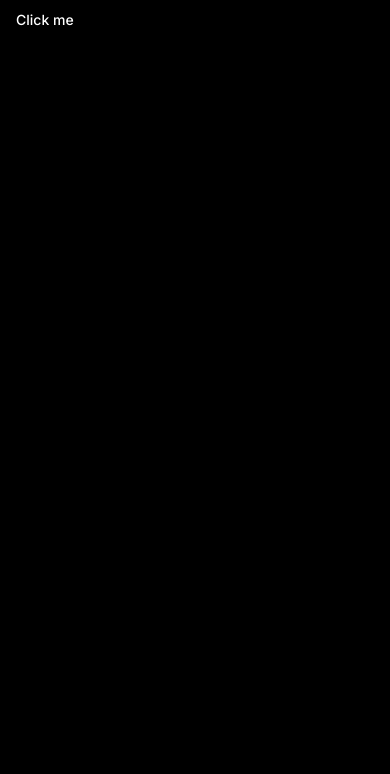
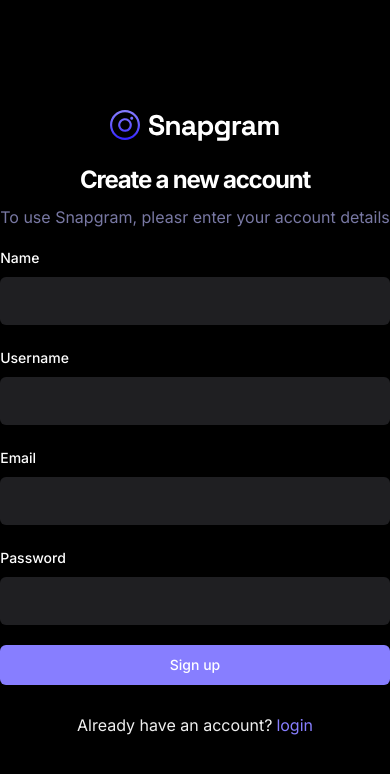
Before and after one commit to amrrmohamed87/Snapgram, a React (Vite) app: page /sign-up in a window 390 px wide. Shown: the top 774 px of the page. Built offline with nearby package versions, Linux system fonts and the light colour scheme.

Commit message:
Creation of Signup page

```diff
--- a/src/_auth/AuthLayout.tsx
+++ b/src/_auth/AuthLayout.tsx
@@ -8,7 +8,13 @@
         <Navigate to="/" />
       ) : (
         <>
-          <section><Outlet /></section>
+          <section className="flex flex-1 justify-center items-center flex-col py-10">
+            <Outlet />
+          </section>
+          <img
+            src="/assets/images/side-img.svg"
+            alt="logo"
+            className="hidden xl:block h-screen w-1/2 object-cover bg-no-repeat" />
         </>
       )
       }
--- a/src/_auth/forms/SigninForm.tsx
+++ b/src/_auth/forms/SigninForm.tsx
@@ -1,9 +1,8 @@
-import React from 'react'
 
 const SigninForm = () => {
   return (
     <div>
-
+      Sigin
     </div>
   )
 }
--- a/src/_auth/forms/SignupForm.tsx
+++ b/src/_auth/forms/SignupForm.tsx
@@ -1,10 +1,125 @@
-import { Button } from "@/components/ui/button"
+import { zodResolver } from "@hookform/resolvers/zod";
+import { Link } from 'react-router-dom';
+import {
+  Form,
+  FormControl,
+  FormField,
+  FormItem,
+  FormLabel,
+  FormMessage,
+} from "@/components/ui/form"
+import { Input } from "@/components/ui/input";
+import { Button } from "@/components/ui/button";
+import { useForm } from "react-hook-form";
+import { SignupValidation } from "@/lib/validation";
+import { z } from "zod";
+import Loader from "@/components/ui/shared/Loader";
+
+
 
 const SiginupForm = () => {
+
+  const isLoading = false;
+
+  // 1. Define your form.
+  const form = useForm<z.infer<typeof SignupValidation>>({
+    resolver: zodResolver(SignupValidation),
+    defaultValues: {
+      name: '',
+      username: "",
+      email: '',
+      password: '',
+    },
+  })
+
+  // 2. Define a submit handler.
+  function onSubmit(values: z.infer<typeof SignupValidation>) {
+    // Do something with the form values.
+    // ✅ This will be type-safe and validated.
+    console.log(values)
+  }
+
   return (
-    <div>
-      <Button>Click me</Button>
-    </div>
+
+    <Form {...form}>
+      <div className="sm:w-420 flex-center flex-col">
+        <img src="/assets/images/logo.svg" alt="logo" />
+        <h2 className="h3-bold med:h2-bold pt-5 sm:pt-12">Create a new account</h2>
+        <p className="text-light-3 small-meduim md:base-regular mt-2">To use Snapgram, pleasr enter your account details</p>
+
+
+        <form onSubmit={form.handleSubmit(onSubmit)} className="flex flex-col gap-5 w-full mt-4">
+          <FormField
+            control={form.control}
+            name="name"
+            render={({ field }) => (
+              <FormItem>
+                <FormLabel>Name</FormLabel>
+                <FormControl>
+                  <Input type="text" className="shad-input" {...field} />
+                </FormControl>
+
+                <FormMessage />
+              </FormItem>
+            )}
+          />
+          <FormField
+            control={form.control}
+            name="username"
+            render={({ field }) => (
+              <FormItem>
+                <FormLabel>Username</FormLabel>
+                <FormControl>
+                  <Input type="text" className="shad-input" {...field} />
+                </FormControl>
+
+                <FormMessage />
+              </FormItem>
+            )}
+          />
+          <FormField
+            control={form.control}
+            name="email"
+            render={({ field }) => (
+              <FormItem>
+                <FormLabel>Email</FormLabel>
+                <FormControl>
+                  <Input type="email" className="shad-input" {...field} />
+                </FormControl>
+
+                <FormMessage />
+              </FormItem>
+            )}
+          />
+          <FormField
+            control={form.control}
+            name="password"
+            render={({ field }) => (
+              <FormItem>
+                <FormLabel>Password</FormLabel>
+                <FormControl>
+                  <Input type="password" className="shad-input" {...field} />
+                </FormControl>
+
+                <FormMessage />
+              </FormItem>
+            )}
+          />
+          <Button type="submit" className="shad-button_primary">
+            {isLoading ? (
+              <div className="flex-center gap-2">
+                <Loader /> Loading...
+              </div>
+            ) : "Sign up"}
+          </Button>
+          <p className="text-small-regular text-light-2 text-center mt-2">
+            Already have an account?
+            <Link to="/sign-in" className="text-primary-500 text-small-semibold ml-1">login</Link>
+          </p>
+        </form>
+      </div>
+    </Form>
+
   )
 }
 
--- /dev/null
+++ b/src/components/ui/form.tsx
@@ -0,0 +1,176 @@
+import * as React from "react"
+import * as LabelPrimitive from "@radix-ui/react-label"
+import { Slot } from "@radix-ui/react-slot"
+import {
+  Controller,
+  ControllerProps,
+  FieldPath,
+  FieldValues,
+  FormProvider,
+  useFormContext,
+} from "react-hook-form"
+
+import { cn } from "@/lib/utils"
+import { Label } from "@/components/ui/label"
+
+const Form = FormProvider
+
+type FormFieldContextValue<
+  TFieldValues extends FieldValues = FieldValues,
+  TName extends FieldPath<TFieldValues> = FieldPath<TFieldValues>
+> = {
+  name: TName
+}
+
+const FormFieldContext = React.createContext<FormFieldContextValue>(
+  {} as FormFieldContextValue
+)
+
+const FormField = <
+  TFieldValues extends FieldValues = FieldValues,
+  TName extends FieldPath<TFieldValues> = FieldPath<TFieldValues>
+>({
+  ...props
+}: ControllerProps<TFieldValues, TName>) => {
+  return (
+    <FormFieldContext.Provider value={{ name: props.name }}>
+      <Controller {...props} />
+    </FormFieldContext.Provider>
+  )
+}
+
+const useFormField = () => {
+  const fieldContext = React.useContext(FormFieldContext)
+  const itemContext = React.useContext(FormItemContext)
+  const { getFieldState, formState } = useFormContext()
+
+  const fieldState = getFieldState(fieldContext.name, formState)
+
+  if (!fieldContext) {
+    throw new Error("useFormField should be used within <FormField>")
+  }
+
+  const { id } = itemContext
+
+  return {
+    id,
+    name: fieldContext.name,
+    formItemId: `${id}-form-item`,
+    formDescriptionId: `${id}-form-item-description`,
+    formMessageId: `${id}-form-item-message`,
+    ...fieldState,
+  }
+}
+
+type FormItemContextValue = {
+  id: string
+}
+
+const FormItemContext = React.createContext<FormItemContextValue>(
+  {} as FormItemContextValue
+)
+
+const FormItem = React.forwardRef<
+  HTMLDivElement,
+  React.HTMLAttributes<HTMLDivElement>
+>(({ className, ...props }, ref) => {
+  const id = React.useId()
+
+  return (
+    <FormItemContext.Provider value={{ id }}>
+      <div ref={ref} className={cn("space-y-2", className)} {...props} />
+    </FormItemContext.Provider>
+  )
+})
+FormItem.displayName = "FormItem"
+
+const FormLabel = React.forwardRef<
+  React.ElementRef<typeof LabelPrimitive.Root>,
+  React.ComponentPropsWithoutRef<typeof LabelPrimitive.Root>
+>(({ className, ...props }, ref) => {
+  const { error, formItemId } = useFormField()
+
+  return (
+    <Label
+      ref={ref}
+      className={cn(error && "text-destructive", className)}
+      htmlFor={formItemId}
+      {...props}
+    />
+  )
+})
+FormLabel.displayName = "FormLabel"
+
+const FormControl = React.forwardRef<
+  React.ElementRef<typeof Slot>,
+  React.ComponentPropsWithoutRef<typeof Slot>
+>(({ ...props }, ref) => {
+  const { error, formItemId, formDescriptionId, formMessageId } = useFormField()
+
+  return (
+    <Slot
+      ref={ref}
+      id={formItemId}
+      aria-describedby={
+        !error
+          ? `${formDescriptionId}`
+          : `${formDescriptionId} ${formMessageId}`
+      }
+      aria-invalid={!!error}
+      {...props}
+    />
+  )
+})
+FormControl.displayName = "FormControl"
+
+const FormDescription = React.forwardRef<
+  HTMLParagraphElement,
+  React.HTMLAttributes<HTMLParagraphElement>
+>(({ className, ...props }, ref) => {
+  const { formDescriptionId } = useFormField()
+
+  return (
+    <p
+      ref={ref}
+      id={formDescriptionId}
+      className={cn("text-sm text-muted-foreground", className)}
+      {...props}
+    />
+  )
+})
+FormDescription.displayName = "FormDescription"
+
+const FormMessage = React.forwardRef<
+  HTMLParagraphElement,
+  React.HTMLAttributes<HTMLParagraphElement>
+>(({ className, children, ...props }, ref) => {
+  const { error, formMessageId } = useFormField()
+  const body = error ? String(error?.message) : children
+
+  if (!body) {
+    return null
+  }
+
+  return (
+    <p
+      ref={ref}
+      id={formMessageId}
+      className={cn("text-sm font-medium text-destructive", className)}
+      {...props}
+    >
+      {body}
+    </p>
+  )
+})
+FormMessage.displayName = "FormMessage"
+
+export {
+  useFormField,
+  Form,
+  FormItem,
+  FormLabel,
+  FormControl,
+  FormDescription,
+  FormMessage,
+  FormField,
+}
--- /dev/null
+++ b/src/components/ui/input.tsx
@@ -0,0 +1,25 @@
+import * as React from "react"
+
+import { cn } from "@/lib/utils"
+
+export interface InputProps
+  extends React.InputHTMLAttributes<HTMLInputElement> {}
+
+const Input = React.forwardRef<HTMLInputElement, InputProps>(
+  ({ className, type, ...props }, ref) => {
+    return (
+      <input
+        type={type}
+        className={cn(
+          "flex h-10 w-full rounded-md border border-input bg-background px-3 py-2 text-sm ring-offset-background file:border-0 file:bg-transparent file:text-sm file:font-medium placeholder:text-muted-foreground focus-visible:outline-none focus-visible:ring-2 focus-visible:ring-ring focus-visible:ring-offset-2 disabled:cursor-not-allowed disabled:opacity-50",
+          className
+        )}
+        ref={ref}
+        {...props}
+      />
+    )
+  }
+)
+Input.displayName = "Input"
+
+export { Input }
--- /dev/null
+++ b/src/components/ui/label.tsx
@@ -0,0 +1,26 @@
+"use client"
+
+import * as React from "react"
+import * as LabelPrimitive from "@radix-ui/react-label"
+import { cva, type VariantProps } from "class-variance-authority"
+
+import { cn } from "@/lib/utils"
+
+const labelVariants = cva(
+  "text-sm font-medium leading-none peer-disabled:cursor-not-allowed peer-disabled:opacity-70"
+)
+
+const Label = React.forwardRef<
+  React.ElementRef<typeof LabelPrimitive.Root>,
+  React.ComponentPropsWithoutRef<typeof LabelPrimitive.Root> &
+    VariantProps<typeof labelVariants>
+>(({ className, ...props }, ref) => (
+  <LabelPrimitive.Root
+    ref={ref}
+    className={cn(labelVariants(), className)}
+    {...props}
+  />
+))
+Label.displayName = LabelPrimitive.Root.displayName
+
+export { Label }
--- /dev/null
+++ b/src/components/ui/shared/Loader.tsx
@@ -0,0 +1,15 @@
+
+const Loader = () => {
+    return (
+        <div className="flex-center w-full">
+            <img
+                src="/assets/icons/loader.svg"
+                alt="loader"
+                width={24}
+                height={24}
+            />
+        </div>
+    )
+}
+
+export default Loader
--- /dev/null
+++ b/src/lib/validation/index.ts
@@ -0,0 +1,8 @@
+import * as z from 'zod';
+
+export const SignupValidation = z.object({
+    name: z.string().min(2, { message: 'Too short' }),
+    username: z.string().min(2, { message: 'Too short' }),
+    email: z.string().email(),
+    password: z.string().min(8, { message: 'Password must be at least 8 charachters.' }),
+})
```
